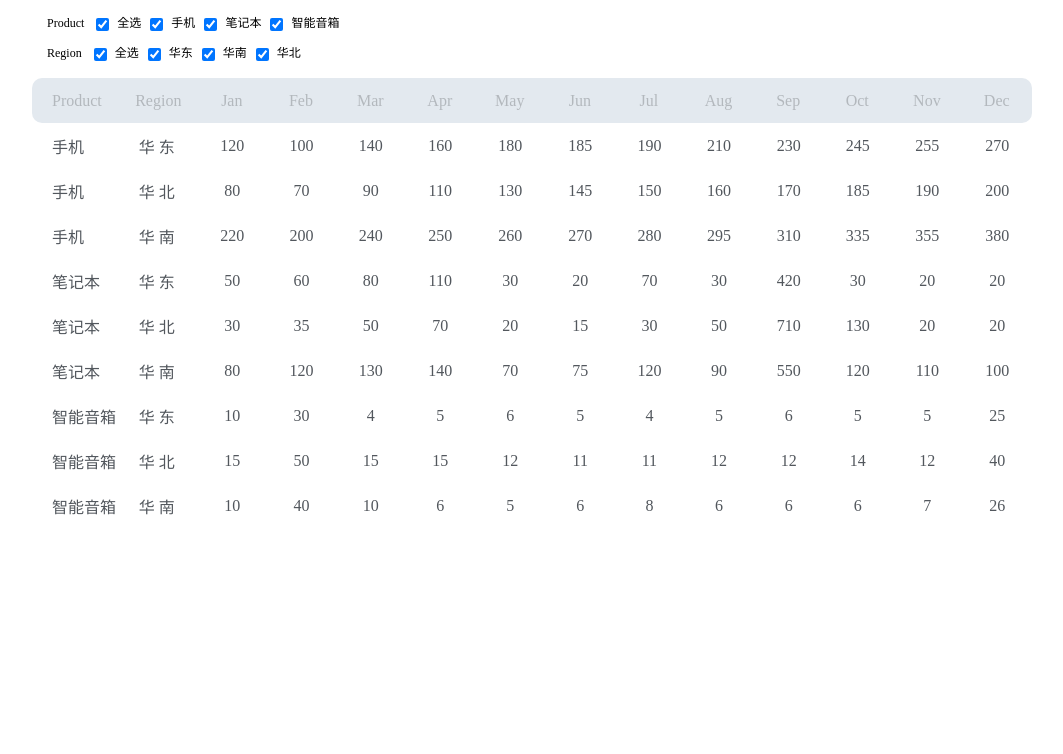
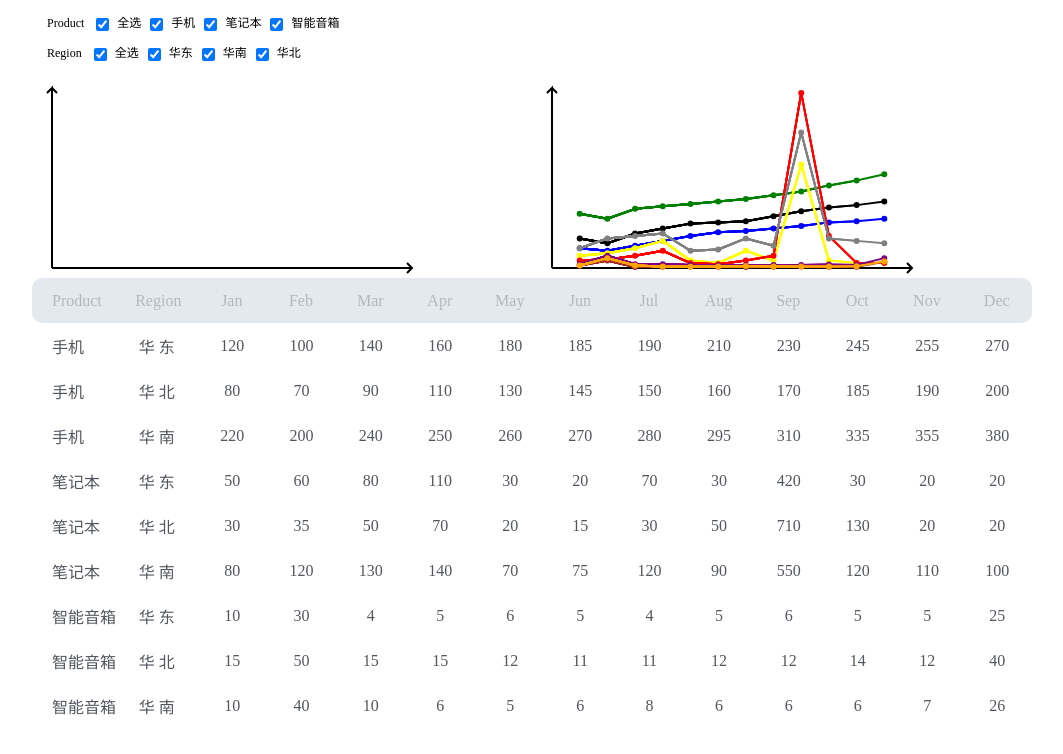
Before and after one commit to siyuanSsun/Front-End, a plain HTML site: page sale-data-visualization/index.html in a window 1280 px wide. Shown: the whole page, without its empty margins (108-1171 px from the left). Drawn offline with Linux system fonts and the light colour scheme.

Commit message:
add linechart

```diff
--- a/sale-data-visualization/app.js
+++ b/sale-data-visualization/app.js
@@ -7,9 +7,18 @@ let regionAll = document.querySelector("#region-select")
 let productAll = document.querySelector("#product-select");
 
 productFilter.addEventListener('click', e => select(e, "product-select", productAll));
+productFilter.addEventListener('click', drawMulLineChart);
 regionFilter.addEventListener('click', e => select(e, "region-select", regionAll));
+regionFilter.addEventListener('click', drawMulLineChart);
 
 productAll.addEventListener('click', selectAll);
 productAll.addEventListener('click', renderTable);
+productAll.addEventListener('click', drawMulLineChart);
 regionAll.addEventListener('click', selectAll);
 regionAll.addEventListener('click', renderTable);
+regionAll.addEventListener('click', drawMulLineChart);
+
+let singleLineChart = document.getElementById("linechart-hover");
+let mulLineChart = document.getElementById("linechart-select");
+drawAxis(singleLineChart);
+drawMulLineChart();
--- /dev/null
+++ b/sale-data-visualization/draw.js
@@ -0,0 +1,66 @@
+let drawSingleLineChart = function(e) {
+    var data = [];
+    var yMax = 0;
+    for (let i = 0; i < this.children.length; i++) {
+        if (i < 2) {
+            continue;
+        }
+        else {
+            let value = Number(this.children[i].innerText);
+            yMax = value >= yMax ? value : yMax;
+            data.push({ x: i-1, y: value });
+        }
+    }
+
+    clearLineChart(singleLineChart);
+    draw(singleLineChart, data, 13, yMax+20, 360, 180);
+
+};
+
+let draw = function(canvas, data, xMax, yMax, width, height) {
+    var line = new lineChart(canvas, width, height);
+    line.setAxis(xMax, yMax);
+    line.loadData(data, 3, 0, 0, 'green');
+}
+
+
+let drawAxis = function(canvas) {
+    clearLineChart(canvas);
+    var line = new lineChart(canvas, 360, 180);
+    line.setAxis();
+};
+
+let clearLineChart = function(canvas) {
+    let ctx = canvas.getContext("2d");
+    ctx.clearRect(0, 0, canvas.width, canvas.height);
+};
+
+let colorList = ['black', 'blue', 'green', 'yellow', 'red', 'grey', 'brown', 'purple', 'orange'];
+
+let drawMulLineChart = function(e) {
+    let productChosen = getSelected("product-select");
+    let regionChosen = getSelected("region-select");
+    let yMax = 0;
+    let dataArr = []
+    for (sale of sourceData) {
+        if (productChosen.chosen.includes(sale.product) && regionChosen.chosen.includes(sale.region)) {
+            let data = [];
+            let saleMax = Math.max(...sale.sale);
+            yMax = yMax >= saleMax ? yMax : saleMax;
+            for (let i = 0; i < sale.sale.length; i++) {
+                data.push({ x: i+1, y: sale.sale[i] });
+            }
+            dataArr.push(data);
+
+        }
+    }
+
+    clearLineChart(mulLineChart);
+
+    var cindex = 0;
+    var line = new lineChart(mulLineChart, 360, 180);
+    line.setAxis(13, yMax+20);
+    for (data of dataArr) {
+        line.loadData(data, 3, 0, 0, colorList[cindex++]);
+    };
+}
--- /dev/null
+++ b/sale-data-visualization/graph.js
@@ -0,0 +1,99 @@
+class lineChart{
+
+    // Draw a line chart given data
+
+    constructor(canvas, width, height, defaultColor='black') {
+        // Initialization
+        this.canvas = canvas;
+        this.height = height;
+        this.width = width;
+        this.defaultColor = defaultColor;
+        if (this.canvas.getContext) {
+            this.ctx = this.canvas.getContext('2d');
+        }
+        this.initGraph();
+    }
+
+    // Set graph to the center of canvas
+    initGraph() {
+        this.startX = (this.canvas.width - this.width) / 2;
+        this.startY = (this.canvas.height - this.height) / 2;
+
+    }
+
+    setAxis(xMax=100, yMax=100, xoffSet=5, yoffSet=5, lineWidth=2) {
+        this.xMax = xMax;
+        this.yMax = yMax;
+        this.ctx.lineWidth = lineWidth;
+        // y axis
+        this.ctx.beginPath();
+        this.ctx.moveTo(this.startX, this.startY + this.height);
+        this.ctx.lineTo(this.startX, this.startY);
+        this.ctx.lineTo(this.startX - xoffSet, this.startY + yoffSet);
+        this.ctx.moveTo(this.startX, this.startY);
+        this.ctx.lineTo(this.startX + xoffSet, this.startY + yoffSet);
+
+        // x axis
+        this.ctx.moveTo(this.startX, this.startY + this.height);
+        this.ctx.lineTo(this.startX + this.width, this.startY + this.height);
+        this.ctx.moveTo(this.startX + this.width - xoffSet, this.startY + this.height - yoffSet);
+        this.ctx.lineTo(this.startX + this.width, this.startY + this.height);
+        this.ctx.lineTo(this.startX + this.width - xoffSet, this.startY + this.height + yoffSet);
+        this.ctx.stroke();
+
+    }
+
+    loadData(data, pointR=3, xoffSet=20, yoffSet=20, color='black') {
+        // Deal with data
+        var pxSpace = (this.width - xoffSet) / this.xMax;
+        var pySpace = (this.height - yoffSet) / this.yMax;
+
+        var line = new Path2D();
+        var lastX = this.startX + data[0].x * pxSpace
+        var lastY = this.startY + this.height - data[0].y * pySpace;
+
+        this.ctx.fillStyle = color;
+        this.ctx.strokeStyle = color;
+
+        for (let i = 0; i < data.length; i++) {
+            // position
+            var px = this.startX + data[i].x * pxSpace;
+            var py = this.startY + this.height - data[i].y * pySpace;
+
+            // draw line
+            line.moveTo(lastX, lastY);
+            line.lineTo(px, py);
+            this.ctx.stroke(line);
+
+            var point = new Path2D();
+            point.moveTo(px, py);
+            point.arc(px, py, pointR, 0, 2 * Math.PI);
+            this.ctx.fill(point);
+
+            lastX = px;
+            lastY = py;
+        }
+
+        this.ctx.fillStyle = this.defaultColor;
+        this.ctx.strokeStyle = this.defaultColor;
+
+    }
+
+    setLabel(label) {
+        // pass
+    }
+}
+
+class barChart{
+    constructor(canvas) {
+        //
+    }
+
+    loadData(data) {
+
+    }
+
+    draw() {
+
+    }
+}
--- a/sale-data-visualization/index.css
+++ b/sale-data-visualization/index.css
@@ -15,6 +15,7 @@
     text-align: left;
 }
 
+
 label {
     margin: 20px 5px;
     height: 30px;
@@ -25,11 +26,33 @@ input {
     vertical-align: middle;
 }
 
+#chart-wrapper {
+    width: 1000px;
+    margin: 0 auto;
+    display: flex;
+    flex-direction: row;
+    justify-content: center;
+    text-align: center;
+}
+
+#chart-wrapper div {
+    width: 400px;
+    height: 200px;
+    margin-right: 100px;
+}
+
+#table-wrapper {
+
+}
 
 table {
     margin: 0px auto;
     width: 1000px;
     border-spacing: 0px;
+}
+
+.data-row:hover {
+    background-color: #E3E9EF;
 }
 
 table tr:first-child {
--- a/sale-data-visualization/index.html
+++ b/sale-data-visualization/index.html
@@ -13,6 +13,16 @@
             <div id="region-filter">
                 <label id="region-label">Region</label>
             </div>
+        </div>
+
+        <div id="chart-wrapper">
+            <div>
+            <canvas id="linechart-hover" width="400", height="200"></canvas>
+            </div>
+            <div>
+            <canvas id="linechart-select" width="400", height="200"></canvas>
+            </div>
+
         </div>
 
         <div id="table-wrapper">
@@ -32,8 +42,8 @@
                         <th>Oct</th>
                         <th>Nov</th>
                         <th>Dec</th>
-                    </thead>
                 </tr>
+                </table>
         </div>
 
         <div id="visual-wrapper">
@@ -42,7 +52,9 @@
 
         <script type="text/javascript" src="table.js"></script>
         <script type="text/javascript" src="./checkbox.js"></script>
+
+        <script type="text/javascript" src="./graph.js"></script>
+        <script type="text/javascript" src="./draw.js"></script>
         <script type="text/javascript" src="./app.js"></script>
-
     </body>
 </html>
--- a/sale-data-visualization/table.js
+++ b/sale-data-visualization/table.js
@@ -36,12 +36,15 @@ let sourceData = [{
     sale: [10, 40, 10, 6, 5, 6, 8, 6, 6, 6, 7, 26]
 }];
 
-let table = document.querySelector("#sale-table");
+let table = document.getElementById("sale-table");
 let tableRows = [];
 
 let initData = function () {
     for (let i = 0; i < sourceData.length; i++) {
         let tr = document.createElement("tr");
+        tr.className = "data-row";
+        tr.addEventListener('mouseover', drawSingleLineChart);
+        tr.addEventListener('mouseleave', e => { drawAxis(singleLineChart); });
 
         let dataPiece = sourceData[i];
         let productCol = document.createElement("th");
@@ -63,7 +66,6 @@ let initData = function () {
 };
 
 let renderBasic = function(productArr, regionArr) {
-    console.log(productArr, regionArr);
     let index = 0;
     for (let data of sourceData) {
         if (productArr.includes(data.product) && regionArr.includes(data.region)) {
```
